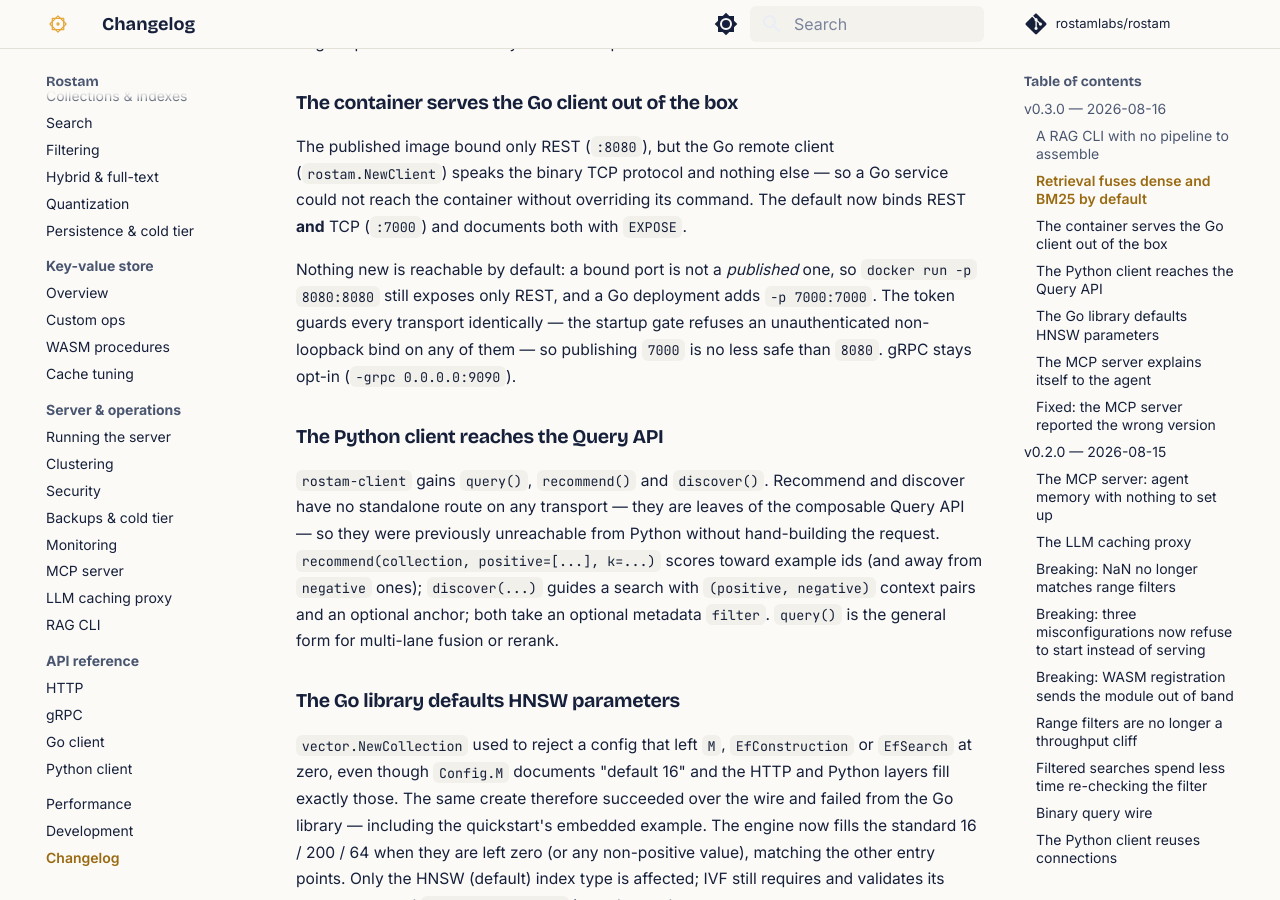
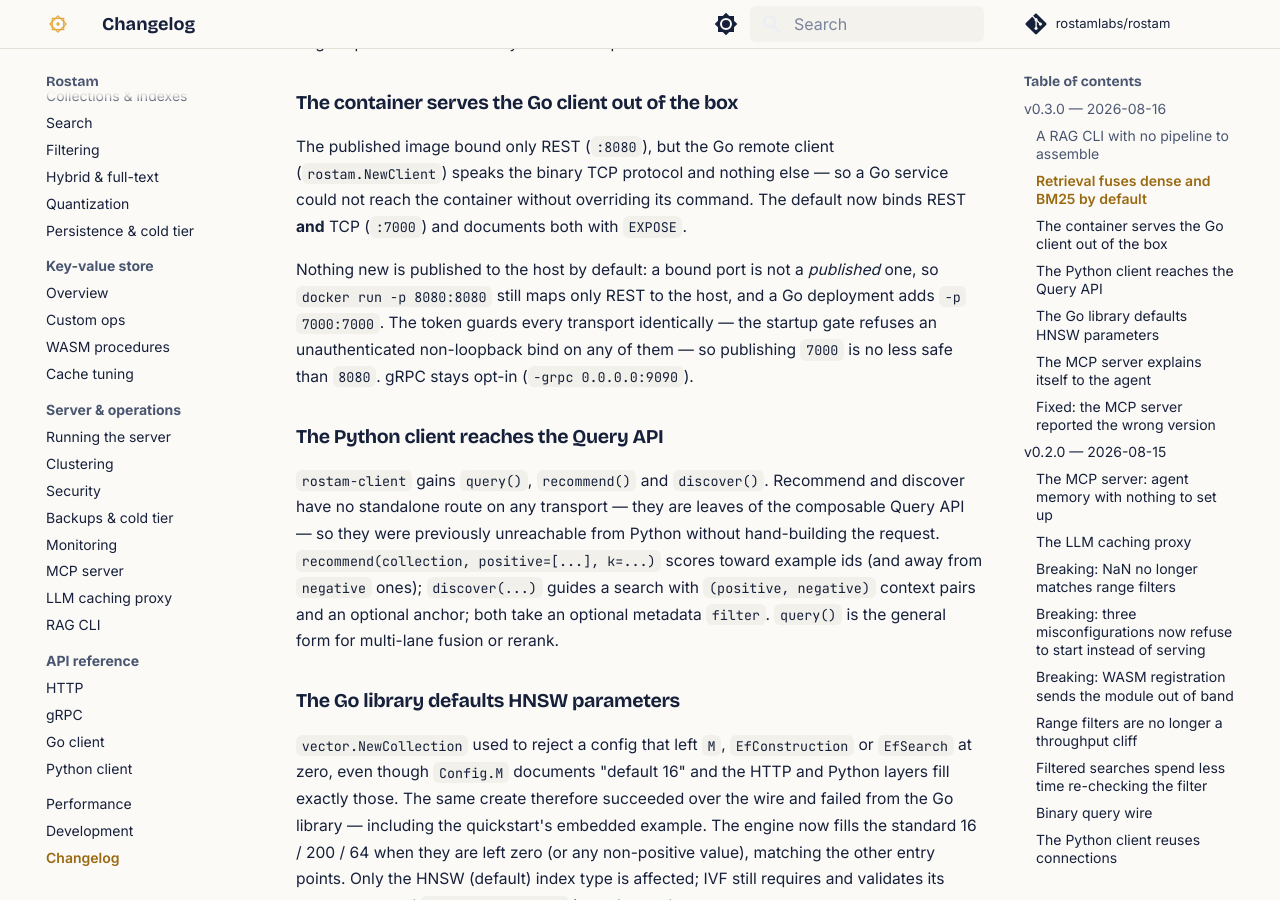
Before and after one commit to Keivan-S/rostam, an MkDocs documentation site: the page built from docs/changelog.md, in a window 1280 px wide and 900 px high, scrolled down 1206 px. Built offline with MkDocs 1.6.1 and Material for MkDocs 9.7.7, drawn with Linux system fonts in a browser that asks for light colours; comment, search, counter and statistics services are not loaded.

Commit message:
docs(docker): correct the reachability wording, and auth in the Go example
"Unpublished listener is unreachable from outside the container" overstates it.
Port publication only governs the host: another container on the same Docker
network can still reach an unpublished listener on the container's port, and host
networking publishes everything. Corrected in all three places (Dockerfile,
quickstart, changelog) to "not published to the host", with the point that the
auth gate — not port publication — is the actual control.

Also: the Go quickstart example targets the loopback server (no token), but the
comment invites pointing it at the container, which requires one. Notes that and
shows the commented AuthToken line to set alongside ROSTAM_API_KEY.

```diff
--- a/docs/changelog.md
+++ b/docs/changelog.md
@@ -54,9 +54,9 @@
 service could not reach the container without overriding its command. The
 default now binds REST **and** TCP (`:7000`) and documents both with `EXPOSE`.
 
-Nothing new is reachable by default: a bound port is not a *published* one, so
-`docker run -p 8080:8080` still exposes only REST, and a Go deployment adds
-`-p 7000:7000`. The token guards every transport identically — the startup
+Nothing new is published to the host by default: a bound port is not a
+*published* one, so `docker run -p 8080:8080` still maps only REST to the host,
+and a Go deployment adds `-p 7000:7000`. The token guards every transport identically — the startup
 gate refuses an unauthenticated non-loopback bind on any of them — so
 publishing `7000` is no less safe than `8080`. gRPC stays opt-in
 (`-grpc 0.0.0.0:9090`).
```
Also changed, not shown: docs/quickstart.md (+9 -5 lines), 1 other file.
